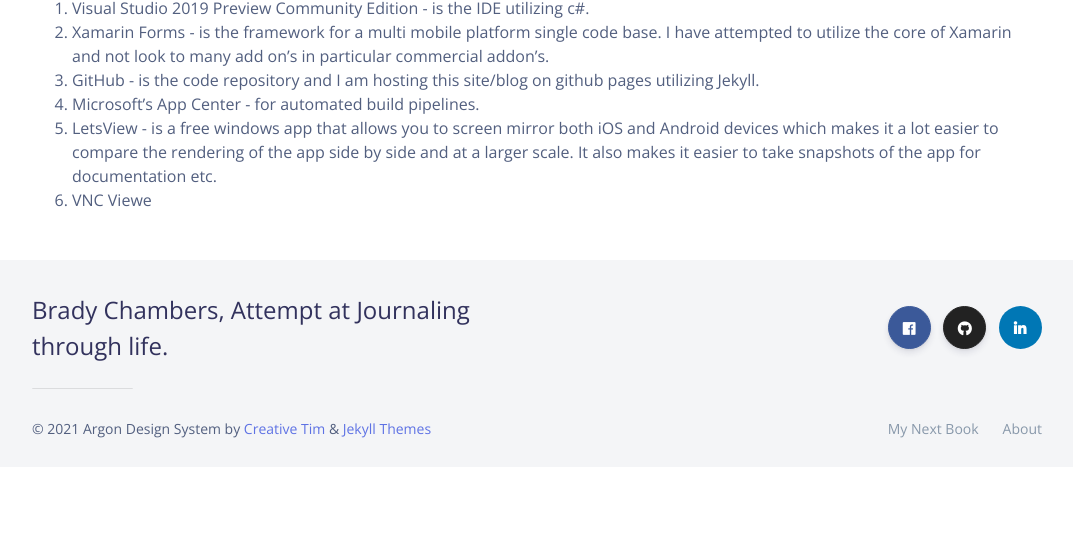
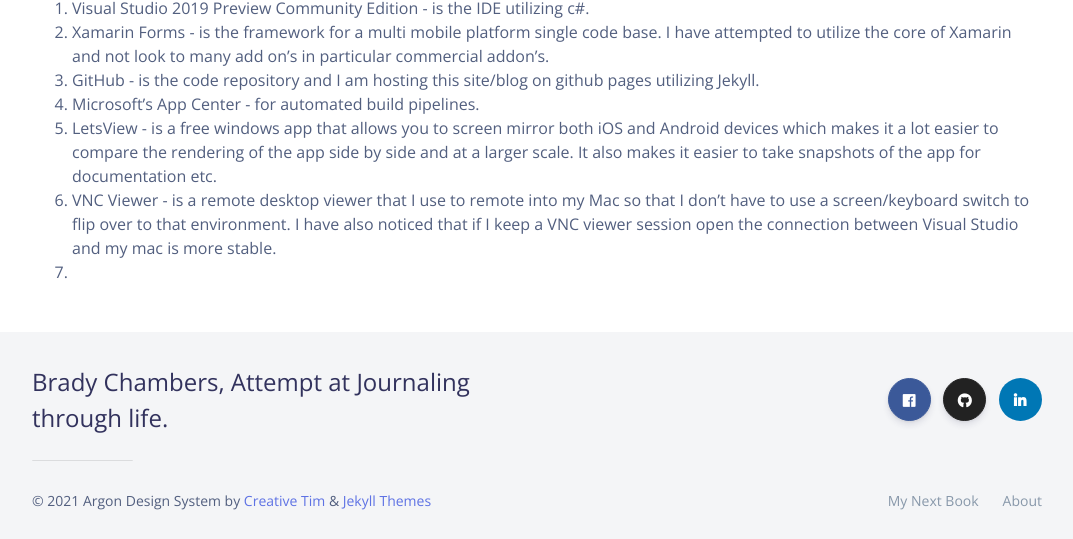
Before and after one commit to bradyguyc/bradyguyc.github.io, a Jekyll site: the page built from _pages/thebigpicture.md, in a window 1280 px wide and 900 px high, scrolled down 1194 px, cut to the strip 361-900 px from the top of the window. Shown: the whole strip, without its empty margins (103-1176 px from the left). Built offline with Jekyll 4.4.1, drawn with Linux system fonts in a browser that asks for light colours; nearby versions of some CDN libraries; before the commit the page ends 2022 px from its top, so only the background shows below that.

Commit message:
_pages/thebigpicture.md updated from https://stackedit.io/

```diff
--- a/_pages/thebigpicture.md
+++ b/_pages/thebigpicture.md
@@ -17,9 +17,10 @@ Azure, Visual Studio, and Xamarin are the primary technologies utilized in the s
 3. GitHub - is the code repository and I am hosting this site/blog on github pages utilizing Jekyll.
 4. Microsoft's App Center - for automated build pipelines.
 5. LetsView - is a free windows app that allows you to screen mirror both iOS and Android devices which makes it a lot easier to compare the rendering of the app side by side and at a larger scale.  It also makes it easier to take snapshots of the app for documentation etc.
-6. VNC Viewe
+6. VNC Viewer - is a remote desktop viewer that I use to remote into my Mac so that I don't have to use a screen/keyboard switch to flip over to that environment.  I have also noticed that if I keep a VNC viewer session open the connection between Visual Studio and my mac is more stable.
+7.
 
 <!--stackedit_data:
-eyJoaXN0b3J5IjpbLTEzNjEzNDk2NzQsMjEyMjIyMjA0MywtMT
-A1MzU2NDQ0MiwtMTg1ODEwODA0MiwtMTE5OTMzMjQzNV19
+eyJoaXN0b3J5IjpbMTczMDAwODI0MSwyMTIyMjIyMDQzLC0xMD
+UzNTY0NDQyLC0xODU4MTA4MDQyLC0xMTk5MzMyNDM1XX0=
 -->
```
